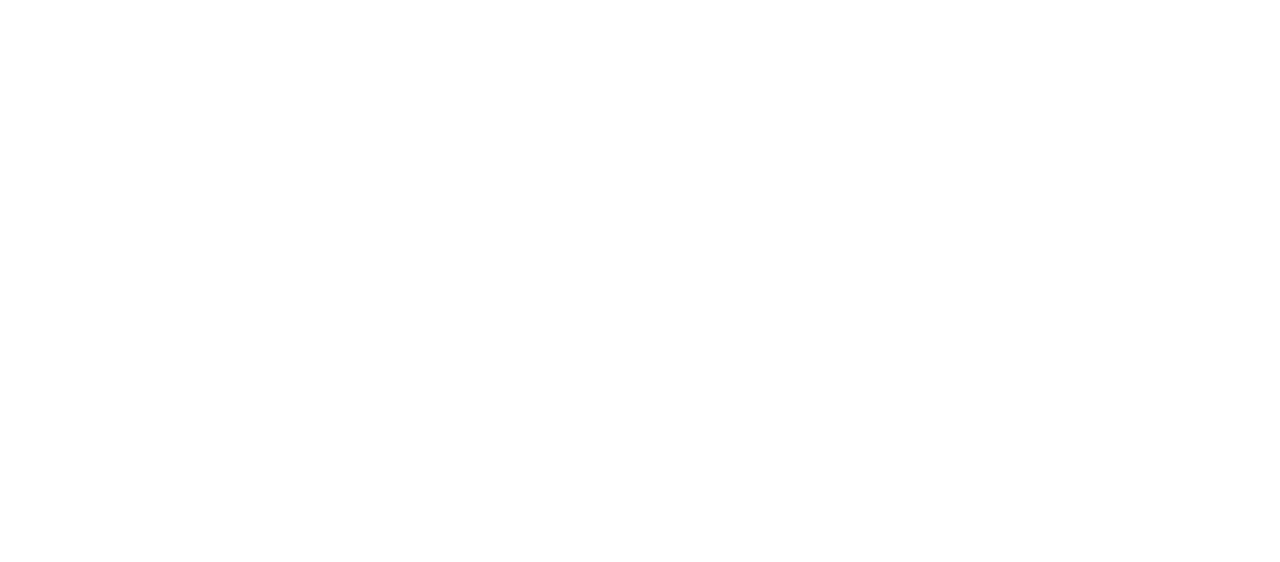
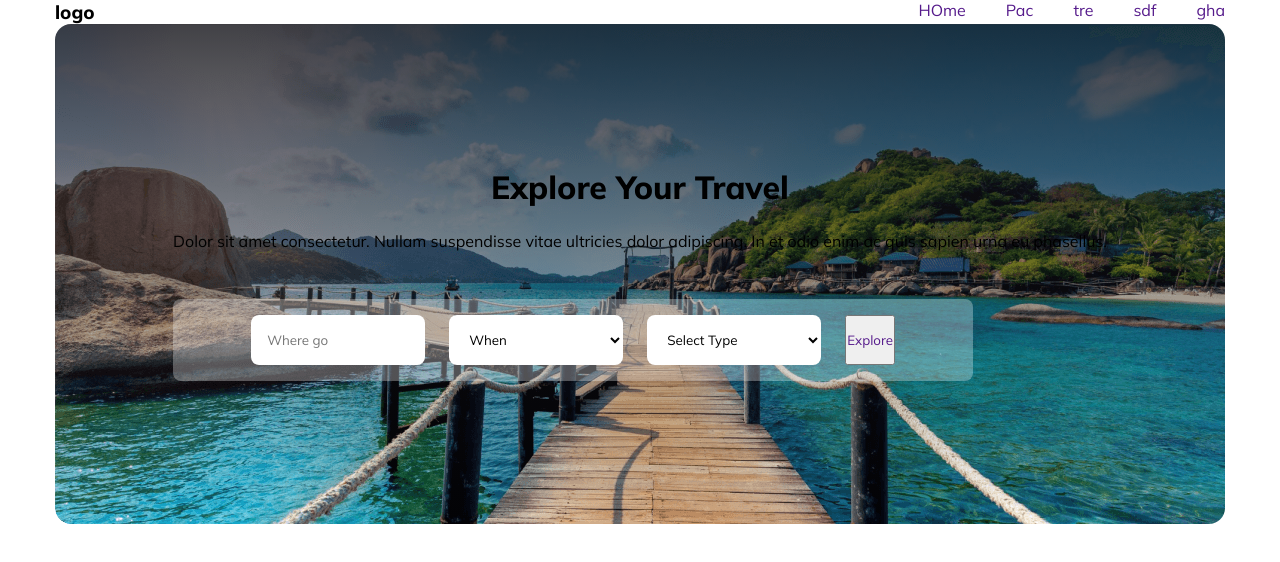
Before and after one commit to jahidrayhan1848/Travel-Assignment-2, a plain HTML site: page index.html in a window 1280 px wide. Drawn offline with Linux system fonts and the light colour scheme.

Commit message:
header section done

```diff
--- a/index.html
+++ b/index.html
@@ -1,11 +1,63 @@
 <!DOCTYPE html>
 <html lang="en">
+
 <head>
     <meta charset="UTF-8">
     <meta name="viewport" content="width=device-width, initial-scale=1.0">
     <title>Travel Tour</title>
+    <link rel="stylesheet" href="https://cdnjs.cloudflare.com/ajax/libs/font-awesome/6.5.1/css/all.min.css" integrity="sha512-DTOQO9RWCH3ppGqcWaEA1BIZOC6xxalwEsw9c2QQeAIftl+Vegovlnee1c9QX4TctnWMn13TZye+giMm8e2LwA==" crossorigin="anonymous" referrerpolicy="no-referrer" />
+    <link rel="stylesheet" href="style/style.css">
+    <link rel="stylesheet" href="style/responsive.css">
 </head>
+
 <body>
+    <header class="container">
+        <nav>
+            <div>
+                <h3>logo</h3>
+            </div>
+            <div class="nav-menu">
+                <div class="desktop-menu">
+                    <ul>
+                        <li><a href="">HOme</a></li>
+                        <li><a href="">Pac</a></li>
+                        <li><a href="">tre</a></li>
+                        <li><a href="">sdf</a></li>
+                        <li><a href="">gha</a></li>
+                    </ul>
+                </div>
+                <div class="mobile-menu">
+                    <li><a href=""><i class="fa-solid fa-bars"></i></a></li>
+                </div>
+            </div>
+        </nav>
+        <div class="banner">
+            <div class="banner-content">
+                <div class="banner-all-texts">
+                <h1 class="banner-content-title">Explore Your Travel</h1>
+                <p class="banner-content-text">Dolor sit amet consectetur. Nullam suspendisse vitae ultricies dolor adipiscing. In et odio enim ac quis sapien urna eu phasellus.</p>
+            </div>
 
+            <div class="banner-form">
+                <form action="">
+                    <input type="text" placeholder="Where go">
+                    <select name="" id="">
+                        <option value="">When</option>
+                        <option value="">Day 1</option>
+                        <option value="">Day 2</option>
+                    </select>
+                    <select name="" id="">
+                        <option value="">Select Type</option>
+                        <option value="">Type-1</option>
+                        <option value="">Type-2</option>
+                    </select>
+                    <button><a href="">Explore</a></button>
+                </form>
+            </div>
+        </div>
+    </header>
+    <main></main>
+    <footer></footer>
 </body>
+
 </html>
--- /dev/null
+++ b/style/responsive.css
@@ -0,0 +1,19 @@
+@media screen and (max-width: 600px) {
+    body{
+        padding: 0 20px;
+    }
+    .banner-form form{
+        flex-direction: column;
+        gap: 24px;
+        justify-content: space-between;
+    }
+
+    .mobile-menu{
+        display: block;
+    }
+
+    .desktop-menu{
+        display: none;
+    }
+
+}
--- /dev/null
+++ b/style/style.css
@@ -0,0 +1,78 @@
+ /* google font  */
+ @import url('https://fonts.googleapis.com/css2?family=Lato:wght@300;400;700&family=Merriweather:wght@300;400;900&family=Mulish:wght@400;500;800&display=swap');
+
+ * {
+     margin: 0;
+     padding: 0;
+     box-sizing: border-box;
+     font-family: 'Merriweather', serif;
+     font-family: 'Mulish', sans-serif;
+ }
+
+ a{
+    text-decoration: none;
+ }
+
+ li{
+    list-style: none;
+ }
+
+ .container {
+     max-width: 1170px;
+     margin: 0 auto;
+ }
+
+.banner{
+    height: 500px;
+    display: flex;
+    justify-content: center;
+    align-items: center;
+    border-radius: 16px;
+    background: linear-gradient(180deg, rgba(19, 19, 24, 0.80) 0%, rgba(19, 19, 24, 0.00) 100%), url("../images/Group\ 13\ \(1\)\ \(1\).png");
+}
+
+.banner-all-texts{
+    display: flex;
+    flex-direction: column;
+    text-align: center;
+    gap: 24px;
+    margin-bottom: 48px;
+}
+
+
+.banner-form{
+    display: flex;
+    justify-content: center;
+    padding: 16px;
+    border-radius: 8px;
+    background: rgba(255, 255, 255, 0.30);
+    max-width: 800px;
+}
+
+.banner-form form{
+    display: flex;
+    gap: 24px;
+    justify-content: space-between;
+}
+
+.banner-form input, select{
+    padding: 16px;
+    border-radius: 8px;
+    background: #FFF;
+    border: none;
+    width: 174px;
+}
+
+nav{
+    display: flex;
+    justify-content: space-between;
+}
+
+.nav-menu ul{
+    display: flex;
+    gap: 40px;
+}
+
+.mobile-menu{
+    display: none;
+}
```
